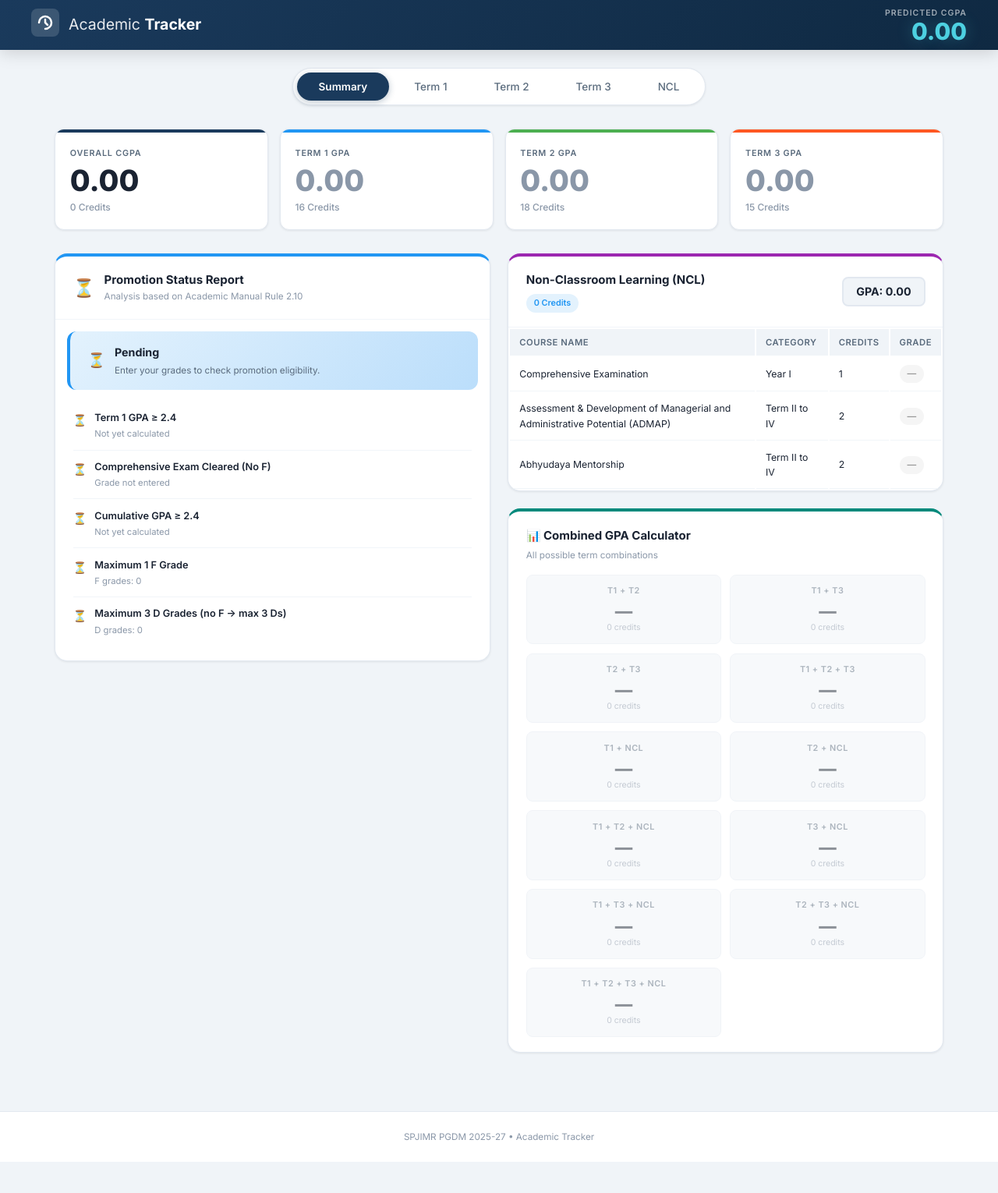
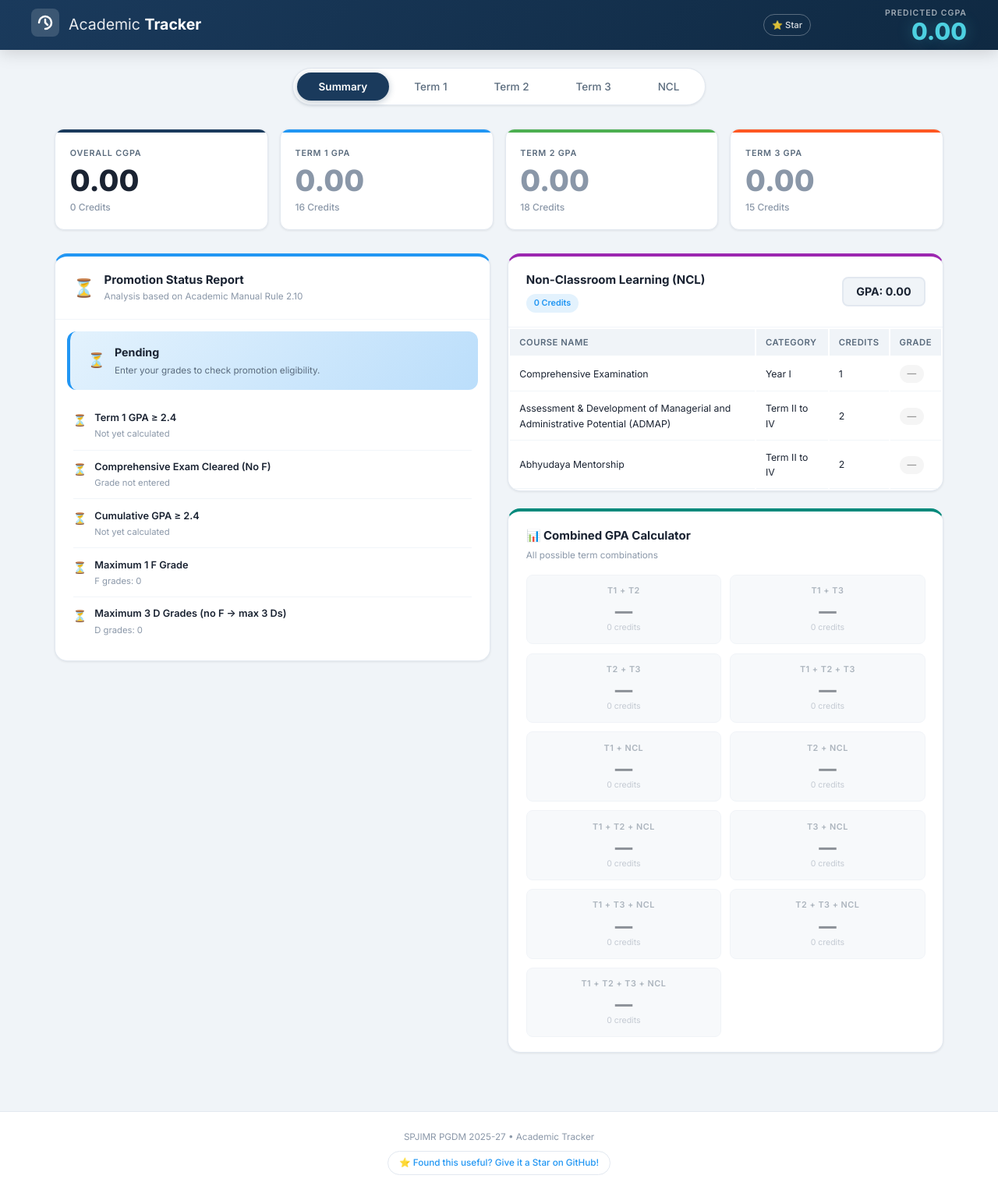
Before and after one commit to Saviojiji/CGPA-CALCULATOR-YEAR-1-SPJIMR, a website built with Vite: page index.html in a window 1280 px wide. Shown: the whole page at 78% size. Before the commit the page ends 1490 px from the top, so only its background shows below. Built offline with nearby package versions, Linux system fonts and the light colour scheme.

Commit message:
Update footer

```diff
--- a/src/main.js
+++ b/src/main.js
@@ -110,6 +110,7 @@ function render() {
     </main>
     <footer class="footer">
       <span>SPJIMR PGDM 2025-27 • Academic Tracker</span>
+      <a href="https://github.com/Saviojiji/CGPA-CALCULATOR-YEAR-1-SPJIMR" target="_blank" class="footer-star-link">⭐ Found this useful? Give it a Star on GitHub!</a>
     </footer>
   `;
 
@@ -132,6 +133,7 @@ function renderHeader(cgpa) {
             <span class="header-title">Academic </span><span class="header-title-bold">Tracker</span>
           </div>
         </div>
+        <a href="https://github.com/Saviojiji/CGPA-CALCULATOR-YEAR-1-SPJIMR" target="_blank" class="header-star-link" title="Star on GitHub">⭐ Star</a>
         <div class="header-cgpa">
           <div class="header-cgpa-label">PREDICTED CGPA</div>
           <div class="header-cgpa-value">${cgpa.toFixed(2)}</div>
@@ -342,7 +344,7 @@ function renderTermDetail(termId) {
           <input type="checkbox" ${ts.directMode ? 'checked' : ''} data-toggle-term="${termId}" />
           <span class="toggle-slider"></span>
         </label>
-        <span class="toggle-label">Direct GPA Input Mode</span>
+        <span class="toggle-label">Direct GPA Input Mode <span class="toggle-hint">(type your final GPA if you already calculated it)</span></span>
         ${ts.directMode ? `
           <div class="direct-gpa-input-wrapper">
             <label>Enter Term GPA:</label>
@@ -379,7 +381,7 @@ function renderNCLDetail() {
           <input type="checkbox" ${ns.directMode ? 'checked' : ''} data-toggle-term="ncl" />
           <span class="toggle-slider"></span>
         </label>
-        <span class="toggle-label">Direct GPA Input Mode</span>
+        <span class="toggle-label">Direct GPA Input Mode <span class="toggle-hint">(type your final GPA if you already calculated it)</span></span>
         ${ns.directMode ? `
           <div class="direct-gpa-input-wrapper">
             <label>Enter NCL GPA:</label>
--- a/src/style.css
+++ b/src/style.css
@@ -71,6 +71,7 @@ body {
   align-items: center;
   justify-content: space-between;
   height: 64px;
+  position: relative;
 }
 
 .header-brand {
@@ -98,6 +99,27 @@ body {
 
 .header-cgpa {
   text-align: right;
+}
+
+.header-star-link {
+  position: absolute;
+  right: 200px;
+  top: 50%;
+  transform: translateY(-50%);
+  color: rgba(255, 255, 255, 0.85);
+  text-decoration: none;
+  font-size: 0.75rem;
+  font-weight: 500;
+  padding: 4px 10px;
+  border: 1px solid rgba(255, 255, 255, 0.3);
+  border-radius: 14px;
+  transition: all 0.2s;
+}
+
+.header-star-link:hover {
+  background: rgba(255, 255, 255, 0.15);
+  color: #fff;
+  border-color: rgba(255, 255, 255, 0.6);
 }
 
 .header-cgpa-label {
@@ -644,6 +666,12 @@ body {
   color: var(--text-primary);
 }
 
+.toggle-hint {
+  font-weight: 400;
+  font-size: 0.78rem;
+  color: var(--text-muted);
+}
+
 .direct-gpa-input-wrapper {
   margin-left: auto;
   display: flex;
@@ -829,6 +857,27 @@ body {
   border-top: 1px solid var(--border);
   background: var(--surface);
   margin-top: 2rem;
+  display: flex;
+  flex-direction: column;
+  align-items: center;
+  gap: 0.6rem;
+}
+
+.footer-star-link {
+  color: var(--brand-blue);
+  text-decoration: none;
+  font-size: 0.78rem;
+  font-weight: 500;
+  padding: 5px 14px;
+  border: 1px solid var(--border);
+  border-radius: 20px;
+  transition: all 0.2s;
+}
+
+.footer-star-link:hover {
+  background: var(--brand-blue);
+  color: #fff;
+  border-color: var(--brand-blue);
 }
 
 /* ─── Responsive ───────────────────────────────────────────── */
```
